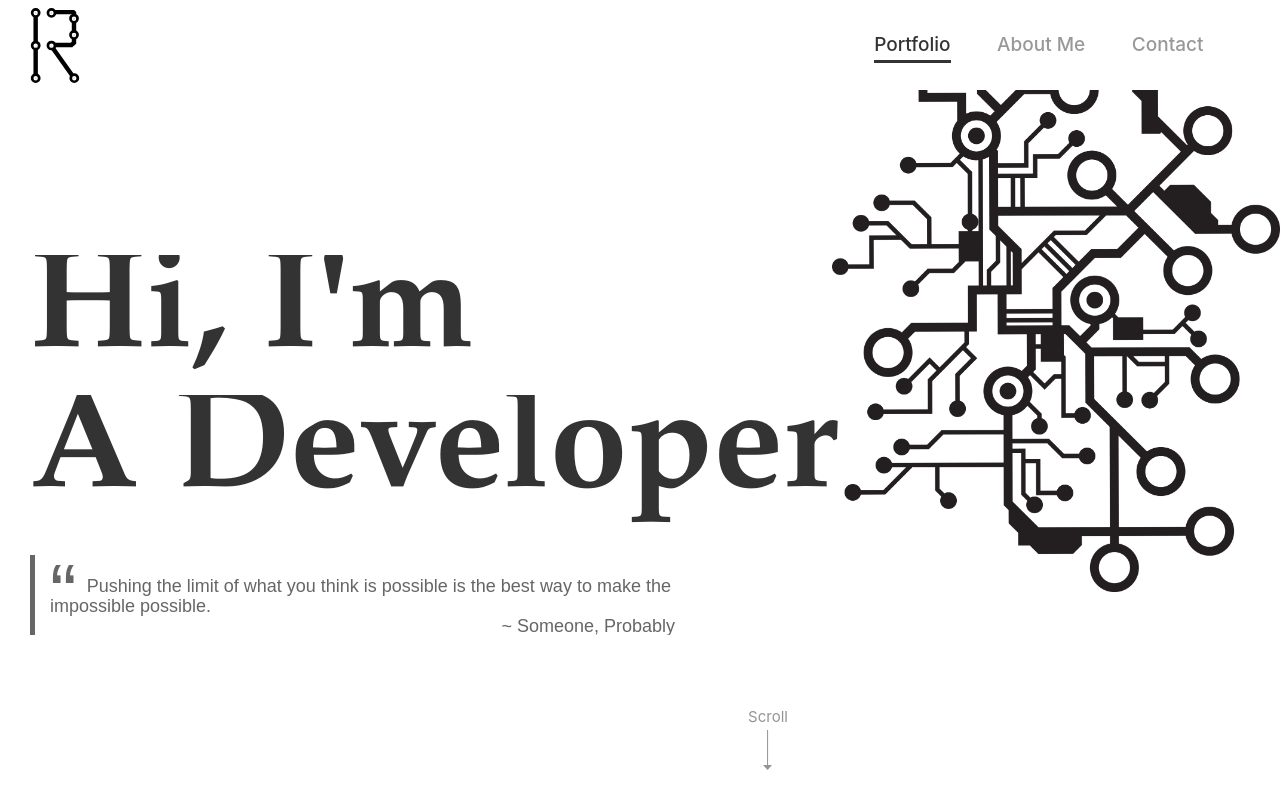
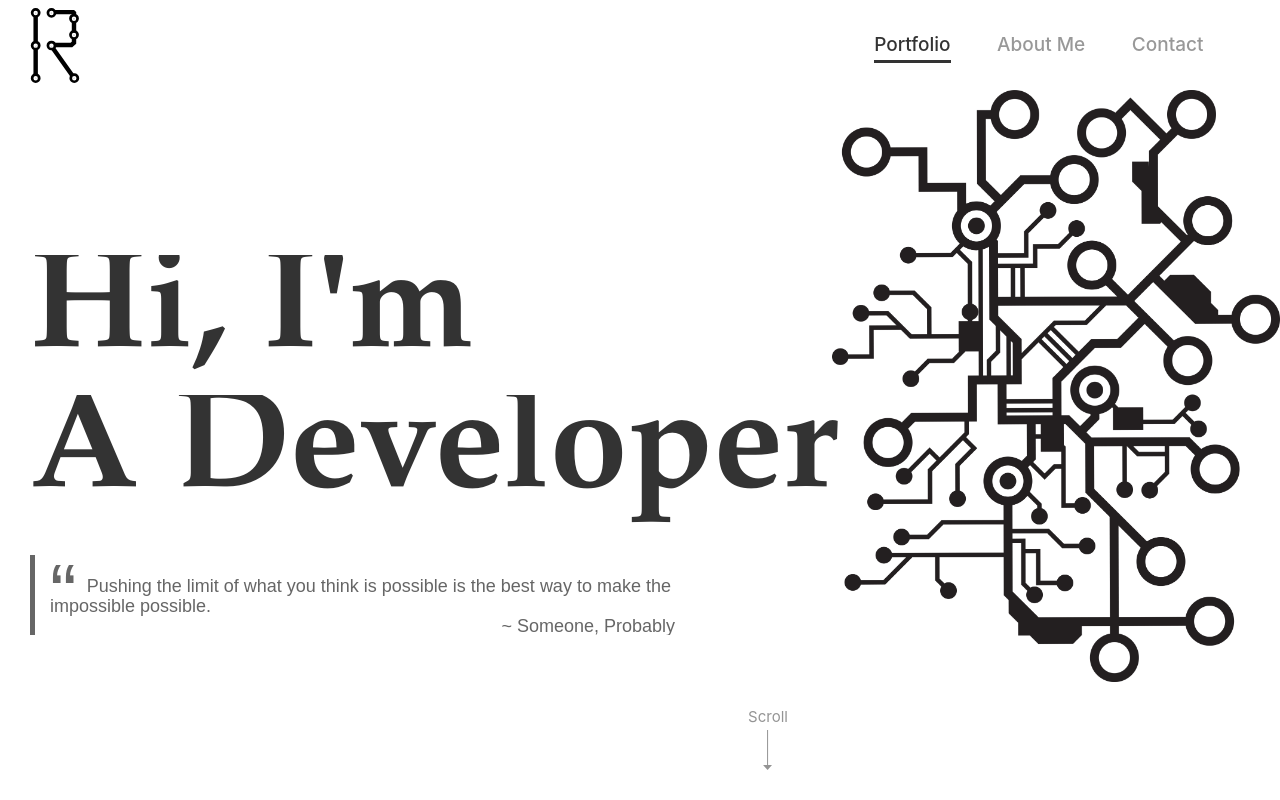
Before and after one commit to Ross-Alexandra/portfolio, a React (Create React App) app: page / in a window 1280 px wide. Built offline with nearby package versions, Linux system fonts and the light colour scheme.

Commit message:
Small hero refactor to prepare for about & contact

```diff
--- a/src/pages/about/index.tsx
+++ b/src/pages/about/index.tsx
@@ -1 +1,12 @@
-export {}
+import { Dispatch, SetStateAction } from "react";
+import { IAppSection } from "../../global-interfaces";
+
+export interface IAboutContent {
+    setAppSection: Dispatch<SetStateAction<IAppSection>>;
+}
+
+export function AboutContent({setAppSection}: IAboutContent) {
+    return (
+        <p>Coming Soon!</p>
+    )
+}
--- a/src/pages/contact/index.tsx
+++ b/src/pages/contact/index.tsx
@@ -1 +1,12 @@
-export {}
+import { Dispatch, SetStateAction } from "react";
+import { IAppSection } from "../../global-interfaces";
+
+export interface IContactContent {
+    setAppSection: Dispatch<SetStateAction<IAppSection>>;
+}
+
+export function ContactContent({setAppSection}: IContactContent) {
+    return (
+        <p>Coming Soon!</p>
+    )
+}
--- a/src/pages/hero/elements.tsx
+++ b/src/pages/hero/elements.tsx
@@ -22,11 +22,21 @@ export const HeroContainer = styled.div<IntersectionAwareProps>`
     color: #333333;
     border-color: #333333;
 
+    transition: filter 200ms;
+
     ${({intersection}: IntersectionAwareProps) => `
         filter: brightness(${(intersection / 2) + .5}) invert(${1 - ((intersection / 2) + .5)});
     `}
-    transition: filter 200ms;
+`;
 
+export const HeroScalingDiv = styled.div<IntersectionAwareProps>`
+    width: 100%;
+    height: 100%;
+
+    transition: transform 200ms;
+    ${({intersection}: IntersectionAwareProps) => `
+        transform: scale(calc(1 - (0.1 * (1 - ${intersection}))));
+    `}
 `;
 
 export const HeroNav = styled.div<IntersectionAwareProps>`
@@ -100,24 +110,22 @@ export const NavigationLink = styled.h2<SelectedAwareProps>`
     `}
 `;
 
-export const IntroContainer = styled.div<IntersectionAwareProps>`
+export const ContentContainer = styled.div`
     position: fixed;
     top: ${headerHeight}px;
     bottom: 0px;
     left: 0px;
     right: 0px;
+`;
+
+export const SlideInContainer = styled.div`
+    height: 100%;
 
     display: flex;
     flex-direction: column;
     justify-content: center;
 
     padding-left: 30px;
-
-    ${({intersection}: IntersectionAwareProps) => `
-        transform: scale(calc(1 - (0.1 * (1 - ${intersection}))));
-    `}
-
-    transition: transform 200ms;
 `;
 
 export const IntroSlideIn = styled(SlideIn)`
@@ -224,7 +232,7 @@ const StyledSvg = styled.svg`
     animation-direction: alternate;
 `;
 
-export const AboutContainer = styled.div<IntersectionAwareProps>`
+export const AboutContainer = styled.div`
     position: absolute;
     top: 0px;
     right: 0px;
@@ -236,11 +244,6 @@ export const AboutContainer = styled.div<IntersectionAwareProps>`
 
     background-repeat: no-repeat;
     background-size: 100% auto;
-
-    ${({intersection}: IntersectionAwareProps) => `
-        transform: scale(calc(1 - (0.1 * (1 - ${intersection}))));
-    `}
-    transition: transform 200ms;
 
     background-image: url(${HeroBGImage});
 `;
@@ -275,7 +278,8 @@ export const AboutPicture = styled.img`
 
     width: 175px;
     height: 175px;
-    border-radius: 50%
+    border-radius: 50%;
+    transform: rotateY(180deg);
 `;
 
 export const AboutParagraph = styled.p``;
--- a/src/pages/hero/hero-content.tsx
+++ b/src/pages/hero/hero-content.tsx
@@ -2,7 +2,6 @@ import { Dispatch, SetStateAction } from "react";
 import { IAppSection } from "../../global-interfaces";
 
 import {
-    IntroContainer,
     IntroTitle,
     RollingTitles,
     RollingTitle,
@@ -17,19 +16,19 @@ import {
     AboutPicture,
     AboutParagraph,
     AboutParagraphList,
-    AboutCTAs
+    AboutCTAs,
+    SlideInContainer
 } from "./elements";
 import HeadshotImage from '../../assets/headshot.png';
 import { PrimaryCTA, SecondaryCTA } from "../../elements";
 
 export interface IHeroContent {
-    heroIntersection: number;
     setAppSection: Dispatch<SetStateAction<IAppSection>>;
 }
-export function HeroContent({heroIntersection, setAppSection}: IHeroContent) {
+export function HeroContent({setAppSection}: IHeroContent) {
     return (
         <>
-            <IntroContainer intersection={heroIntersection}>
+            <SlideInContainer>
                 <IntroSlideIn direction="bottom">
                     <IntroTitle>Hi, I'm</IntroTitle>
                 </IntroSlideIn>
@@ -49,8 +48,8 @@ export function HeroContent({heroIntersection, setAppSection}: IHeroContent) {
                         <QuoteAuthor>~ Someone, Probably</QuoteAuthor>
                     </QuoteBox>
                 </QuoteSlideIn>
-            </IntroContainer>
-            <AboutContainer intersection={heroIntersection}>
+            </SlideInContainer>
+            <AboutContainer>
                 <AboutContent>
                     <AboutPicture src={HeadshotImage} />
                     <AboutParagraph>
--- a/src/pages/hero/index.tsx
+++ b/src/pages/hero/index.tsx
@@ -1,6 +1,8 @@
 import { Dispatch, SetStateAction, useEffect, useState } from "react";
 import { IAppSection } from "../../global-interfaces";
 import { useScreenSize } from "../../hooks";
+import { AboutContent } from "../about";
+import { ContactContent } from "../contact";
 import {
     HeroContainer,
     HeroNav,
@@ -10,6 +12,8 @@ import {
     ScrollHint,
     ScrollBox,
     ScrollText,
+    HeroScalingDiv,
+    ContentContainer,
 } from "./elements";
 import { HeroContent } from "./hero-content";
 
@@ -54,9 +58,13 @@ export function Hero({appSection, setAppSection, paralaxHeight, scrollToBottom}:
                     </NavigationLink>
                 </NavigationLinks>
             </HeroNav>
-            {appSection === 'portfolio' && <HeroContent heroIntersection={heroIntersection} setAppSection={setAppSection} /> }
-            {appSection === 'about' && <div></div>}
-            {appSection === 'contact' && <div></div>}
+            <HeroScalingDiv intersection={heroIntersection}>
+                <ContentContainer>
+                    {appSection === 'portfolio' && <HeroContent setAppSection={setAppSection} /> }
+                    {appSection === 'about' && <AboutContent setAppSection={setAppSection} />}
+                    {appSection === 'contact' && <ContactContent setAppSection={setAppSection} />}
+                </ContentContainer>
+            </HeroScalingDiv>
             <ScrollBox onClick={scrollToBottom}>
                 <ScrollText>Scroll</ScrollText>
                 <ScrollHint width="9px" height="40px"/>
```
